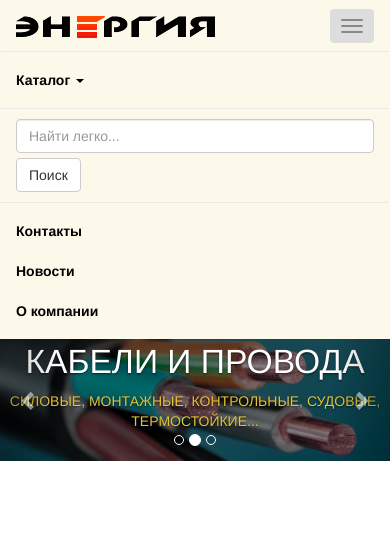
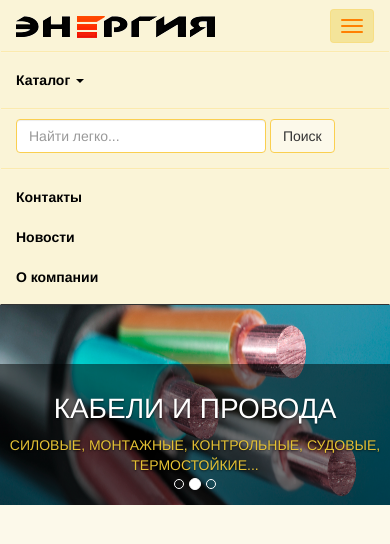
Before and after one commit to Ivankark/energorost, a plain HTML site: page index.html in a window 390 px wide. Both pictures are taken after a click on the button "Toggle navigation". Drawn offline with nearby package versions, Linux system fonts and the light colour scheme.

Commit message:
Update files

```diff
--- a/css/main.css
+++ b/css/main.css
@@ -1,8 +1,14 @@
-.navbar {
-  margin-bottom: 0;
+body {
+	background-color:#FCF9EA;
 }
+/*Carousel*/
 .carousel-caption h4 {
   font-size: 2.4em;
+}
+@media (max-width:767px) {
+  .carousel-caption h4 {
+	  font-size:2em;
+  }
 }
 .carousel-caption p {
   font-size: 1em;
@@ -14,7 +20,6 @@
 }
 .carousel-caption {
   background: rgba(0, 0, 0, 0.5);
-  /*rgba(198, 212, 225, 0.3);*/
   left: 0;
   right: 0;
   bottom: 0;
@@ -22,21 +27,11 @@
 .carousel-indicators {
   bottom: 0;
 }
-.navbar-default {
-  background: rgba(229, 194, 52, 0.1);
-  /*#C6D4E1;*/
-  border-color: transparent;
-  border-radius: 0;
+@media (max-width: 991px) {
+.carousel-control {
+	display:none;
+  }
 }
-.navbar-default .navbar-nav > li > a {
-  color: #000;
-  font-weight: bold;
-}
-.navbar-default .navbar-nav > li > a:hover,
-.navbar-default .navbar-nav > li > a:focus {
-  color: #783E3A;
-}
-/*CSS Carousel*/
 .carousel-fade .carousel-inner .item {
   opacity: 0;
   -webkit-transition-property: opacity;
@@ -81,4 +76,90 @@
     transform: translate3d(0, 0, 0);
   }
 }
-/*end CSS Carousel*/
+.carousel-inner > .item > a > img, .carousel-inner > .item > img, .img-responsive, .thumbnail a > img, .thumbnail > img {
+	min-height:200px;
+}
+/*end Carousel*/
+
+/*Navbar*/
+.navbar {
+  margin-bottom: 0;
+}
+.navbar-default {
+  background: rgba(229, 194, 52, 0.1);
+  border-color: transparent;
+  border-radius: 0;
+  border-bottom:1px solid #333;
+}
+.navbar-default .navbar-nav > li > a {
+  color: #000;
+  font-weight: bold;
+}
+.navbar-default .navbar-nav > li > a:hover,
+.navbar-default .navbar-nav > li > a:focus {
+  color: #783E3A;
+}
+.navbar-default .navbar-toggle:hover {
+	background-color:rgba(250, 207, 80, 1);
+}
+.navbar-default .navbar-toggle {
+	border-color:rgba(250, 207, 80, 1);
+}
+.navbar-default .navbar-toggle .icon-bar {
+	background-color:rgba(255, 128, 1, 1);
+}
+.navbar-default .navbar-toggle:focus, .navbar-default .navbar-toggle:hover {
+	background-color:rgba(244, 228, 154, 1);
+	border-color:rgba(250, 207, 80, 0.3);
+}
+.navbar-default .navbar-nav > .open > a, .navbar-default .navbar-nav > .open > a:focus, .navbar-default .navbar-nav > .open > a:hover {
+	background-color:rgba(244, 228, 154, 1);
+}
+.navbar-default .navbar-collapse, .navbar-default .navbar-form {
+	border-color:rgba(250, 207, 80, 0.3);
+}
+.dropdown-menu .divider {
+	background-color:rgba(250, 207, 80, 0.3);
+	margin:5px 0;
+}
+.form-group {
+	display:inline-block;
+}
+.form-control {
+	width:250px;
+	border:1px solid rgba(250, 207, 80, 1);
+}
+.form-control:focus {
+	border-color:rgba(250, 207, 80, 1);
+	box-shadow:0 1px 1px rgba(0, 0, 0, 0.075) inset, 0 0 8px rgba(250, 207, 80, 0.6);
+}
+.btn-default {
+	border-color:rgba(250, 207, 80, 1);
+	background-color:#FCF9EA;
+}
+.btn-default:hover {
+	border-color:rgba(250, 207, 80, 0.3);
+	background-color:rgba(244, 228, 154, 1);
+	color: #783E3A;
+}
+.btn-default.focus, .btn-default:focus {
+	border-color:rgba(250, 207, 80, 0.3);
+	background-color:rgba(244, 228, 154, 1);
+}
+.btn.btn-default {
+	vertical-align:top;
+}
+.dropdown-menu > li > a:focus, .dropdown-menu > li > a:hover {
+	background-color:rgba(244, 228, 154, 1);
+}
+.btn-default.active.focus, .btn-default.active:focus, .btn-default.active:hover, .btn-default.focus:active, .btn-default:active:focus, .btn-default:active:hover, .open > .dropdown-toggle.btn-default.focus, .open > .dropdown-toggle.btn-default:focus, .open > .dropdown-toggle.btn-default:hover {
+	background-color:rgba(244, 228, 154, 1);
+	border-color:rgba(250, 207, 80, 1);
+	color:#783e3a;
+}
+@media (min-width: 768px) and (max-width: 912px) {
+  .navbar-right {
+    display: none;
+  }
+}
+/*end Navbar*/
--- a/index.html
+++ b/index.html
@@ -1,5 +1,5 @@
 <!DOCTYPE html>
-<html lang="en">
+<html lang="ru">
   <head>
     <meta charset="utf-8">
     <meta http-equiv="X-UA-Compatible" content="IE=edge">
```
